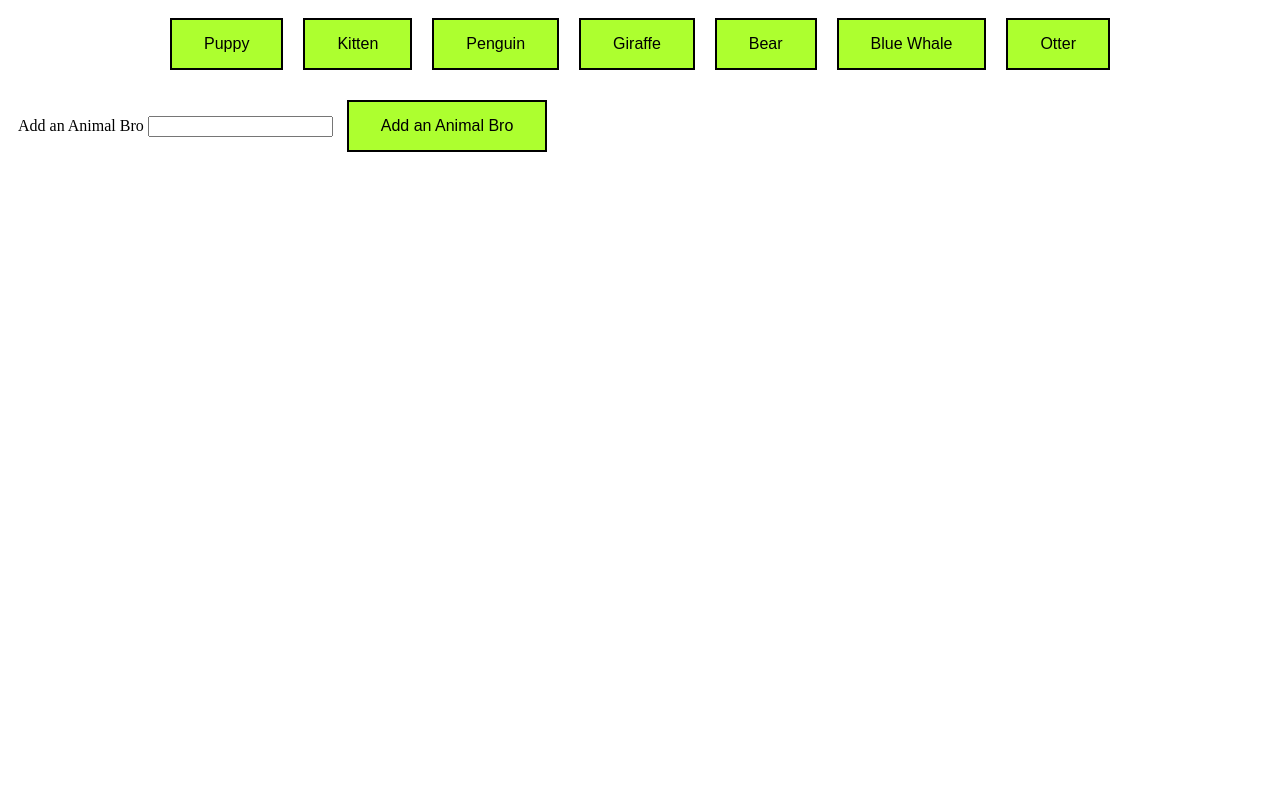
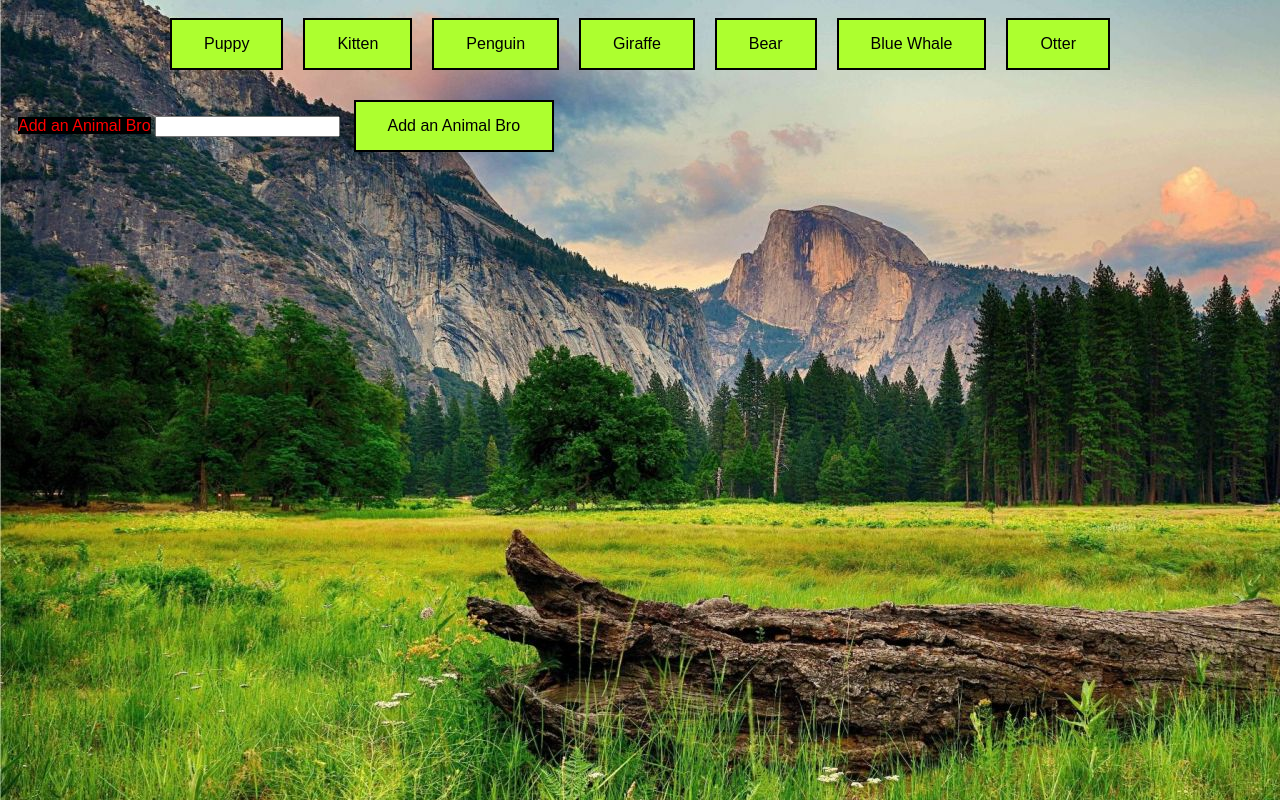
Before and after one commit to dcryptOG/giphyapi, a plain HTML site: page index.html in a window 1280 px wide. Drawn offline with nearby package versions, Linux system fonts and the light colour scheme.

Commit message:
Added comments edited css

```diff
--- a/assets/css/style.css
+++ b/assets/css/style.css
@@ -1,3 +1,20 @@
+body {
+  background-image: url(../images/background.jpg);
+}
+
+button { cursor:pointer}
+
+#animal-form {
+  text-align: center;
+}
+
+label {
+  background-color: black;
+  color: red;
+  font-family: Arial, Helvetica, sans-serif;
+  font-size: 16px;
+}
+
 #content {
   display: inline-flex;
   margin: 10px;
```
Also changed, not shown: assets/js/script.js (+11 -28 lines).
